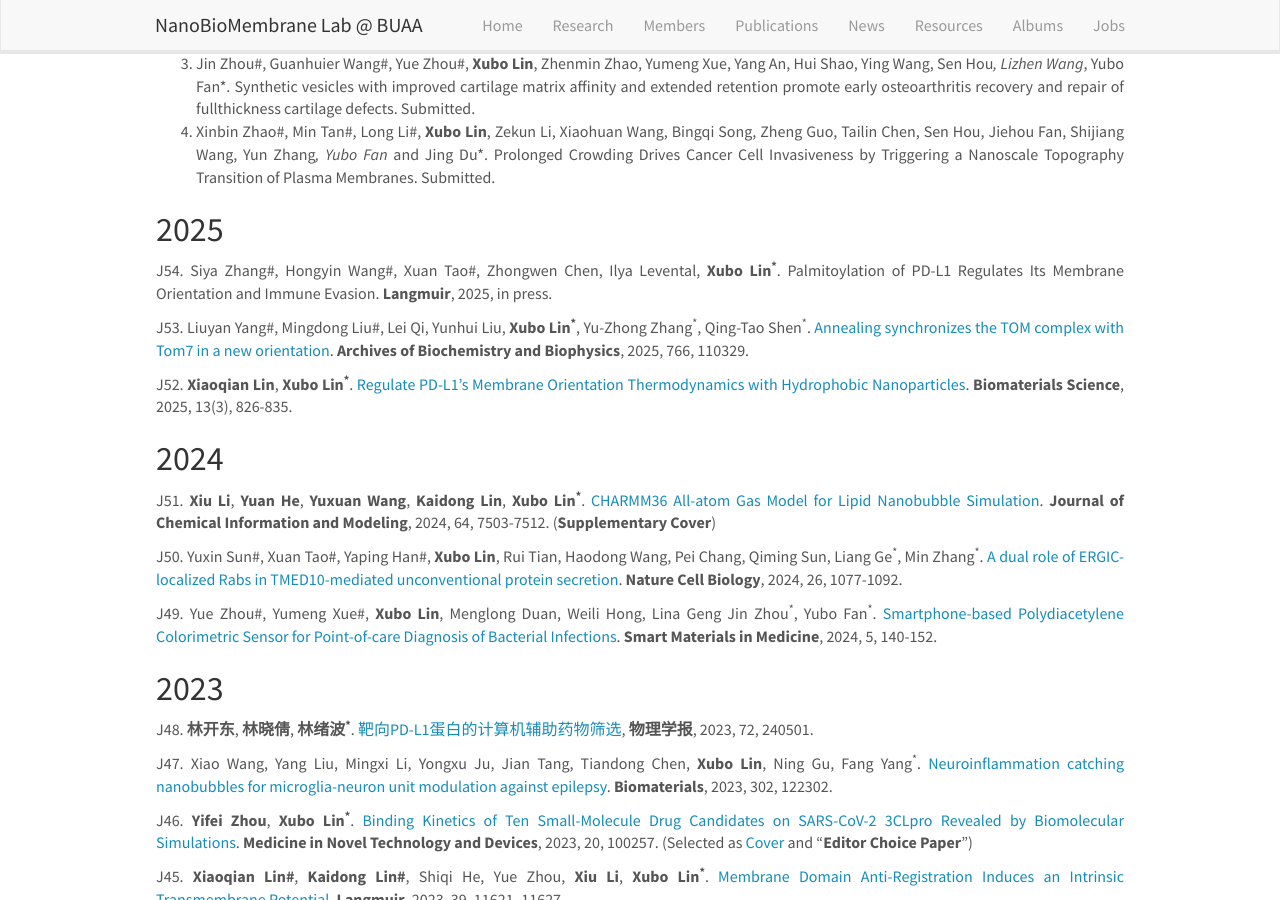
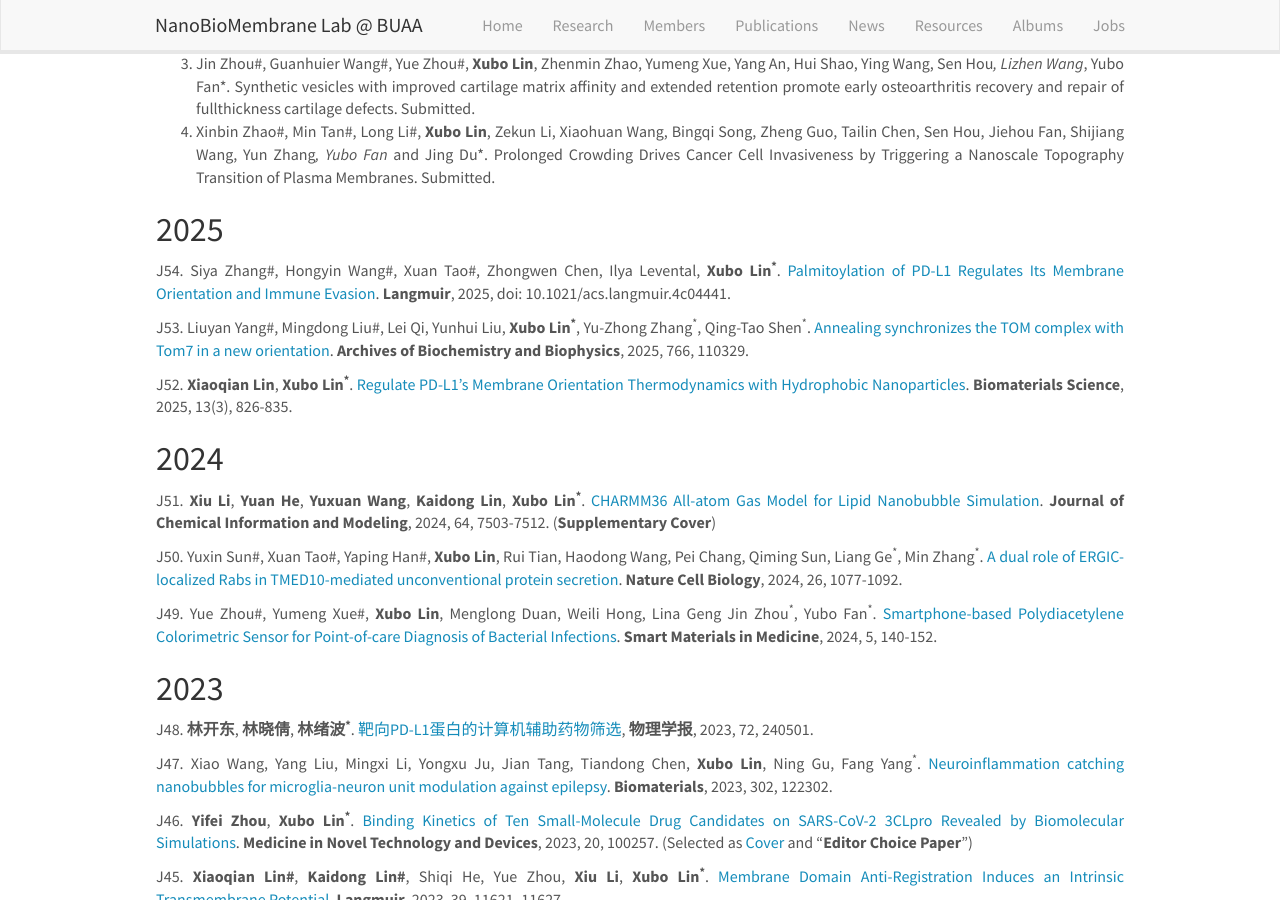
Before and after one commit to linxubo/linxubo.github.io, a Jekyll site: the page built from _pages/publications.md, in a window 1280 px wide and 900 px high, scrolled down 601 px. Built offline with Jekyll 4.4.1, drawn with Linux system fonts in a browser that asks for light colours; nearby versions of some CDN libraries; a script that is not in the unit is left out.

Commit message:
Update publications.md

```diff
--- a/_pages/publications.md
+++ b/_pages/publications.md
@@ -26,7 +26,7 @@ B1.	柳东芳, 熊菲, **林绪波**, 柏婷婷, 顾宁. 第6章 磁性纳米材
 4. Xinbin Zhao#, Min Tan#, Long Li#, **Xubo Lin**, Zekun Li, Xiaohuan Wang, Bingqi Song, Zheng Guo, Tailin Chen, Sen Hou, Jiehou Fan, Shijiang Wang, Yun Zhang*, Yubo Fan* and Jing Du*. Prolonged Crowding Drives Cancer Cell Invasiveness by Triggering a Nanoscale Topography Transition of Plasma Membranes. Submitted.
 
 ## 2025
-J54. Siya Zhang#, Hongyin Wang#, Xuan Tao#, Zhongwen Chen, Ilya Levental, **Xubo Lin<sup>*</sup>**. Palmitoylation of PD-L1 Regulates Its Membrane Orientation and Immune Evasion. **Langmuir**, 2025, in press.
+J54. Siya Zhang#, Hongyin Wang#, Xuan Tao#, Zhongwen Chen, Ilya Levental, **Xubo Lin<sup>*</sup>**. [Palmitoylation of PD-L1 Regulates Its Membrane Orientation and Immune Evasion](https://pubs.acs.org/doi/10.1021/acs.langmuir.4c04441). **Langmuir**, 2025, doi: 10.1021/acs.langmuir.4c04441.
 
 J53. Liuyan Yang#, Mingdong Liu#, Lei Qi, Yunhui Liu, **Xubo Lin<sup>*</sup>**, Yu-Zhong Zhang<sup>*</sup>, Qing-Tao Shen<sup>*</sup>. [Annealing synchronizes the TOM complex with Tom7 in a new orientation](https://www.sciencedirect.com/science/article/pii/S0003986125000426). **Archives of Biochemistry and Biophysics**, 2025, 766, 110329.
 
```
